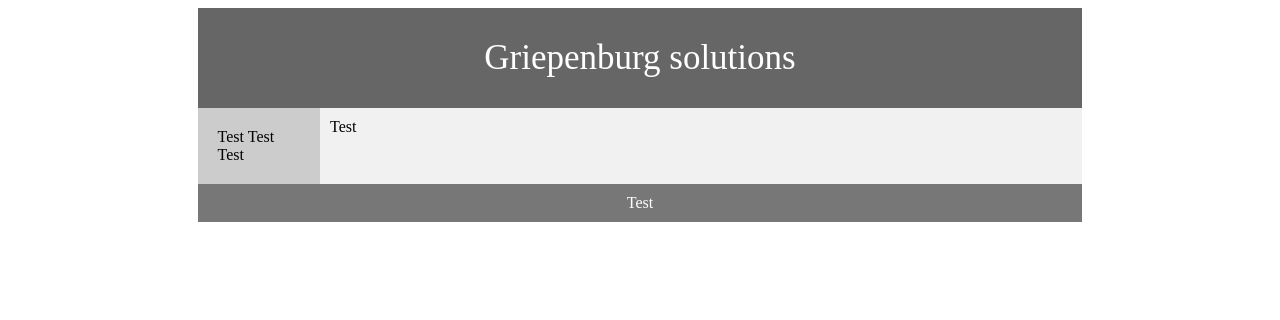
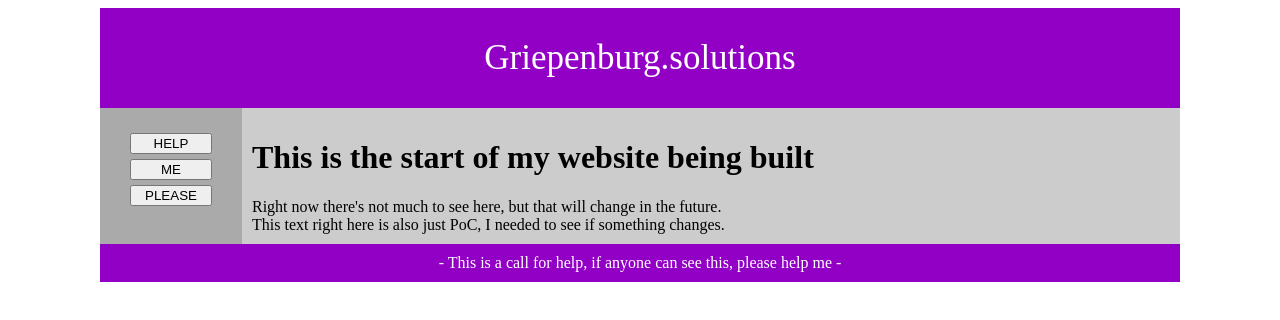
Before and after one commit to Tarantula1337/website, a plain HTML site: page index.html in a window 1280 px wide. Drawn offline with Linux system fonts and the light colour scheme.

Commit message:
buttons, text, color and proper alignment added

```diff
--- a/index.html
+++ b/index.html
@@ -9,20 +9,28 @@
 <body>
   <div class="maindiv">
     <div class="status">
-      Griepenburg solutions
+      Griepenburg.solutions
     </div>
     <div class="section">
       <div class="nav">
-        Test
-        Test
-        Test
+        <button type="button">HELP</button>
+        <button type="button">ME</button>
+        <button type="button">PLEASE</button>
       </div>
       <div class="article"">
-        Test
+          <h1>
+            This is the start of my website being built
+          </h1>
+          <p1>
+            Right now there's not much to see here, but that will change in the future.
+          </p1>
+          <p2>
+            This text right here is also just PoC, I needed to see if something changes.
+          </p2>
       </div>
     </div>
     <div class=" footer">
-        Test
+        - This is a call for help, if anyone can see this, please help me -
       </div>
     </div>
 </body>
--- a/mystyle.css
+++ b/mystyle.css
@@ -3,13 +3,14 @@
 }
 
 .maindiv {
-  width: 70%;
-  float: left;
-  margin-left: 15%;
+  max-width: 1080px;
+  width: 100%;
+  margin-left: auto;
+  margin-right: auto;
 }
 
 .status {
-  background-color: #666;
+  background-color: #9300c5;
   padding: 30px;
   text-align: center;
   font-size: 35px;
@@ -25,8 +26,16 @@
   -webkit-flex: 1;
   -ms-flex: 1;
   flex: 1;
-  background: #ccc;
+  background: #aaa;
   padding: 20px;
+}
+
+.nav button {
+  display: block;
+  cursor: pointer;
+  margin: auto;
+  width: 80%;
+  margin-top: 5px;
 }
 
 .article {
@@ -34,11 +43,13 @@
   -ms-flex: 9;
   flex: 9;
   padding: 10px;
-  background-color: #f1f1f1;
+  background-color: #ccc;
+  display: flex;
+  flex-direction: column;
 }
 
 .footer {
-  background-color: #777;
+  background-color: #9300c5;
   padding: 10px;
   text-align: center;
   color: white;
```
